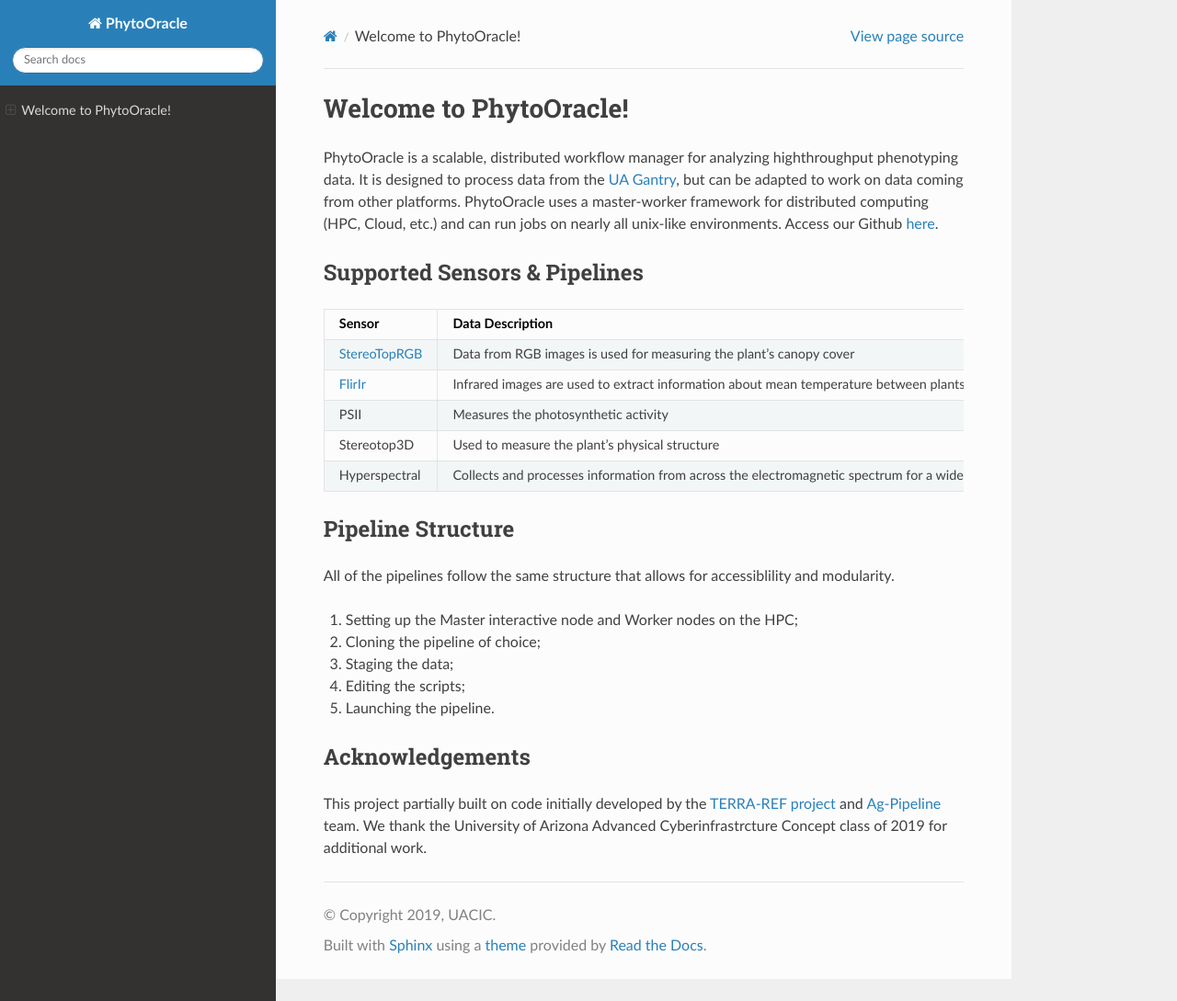
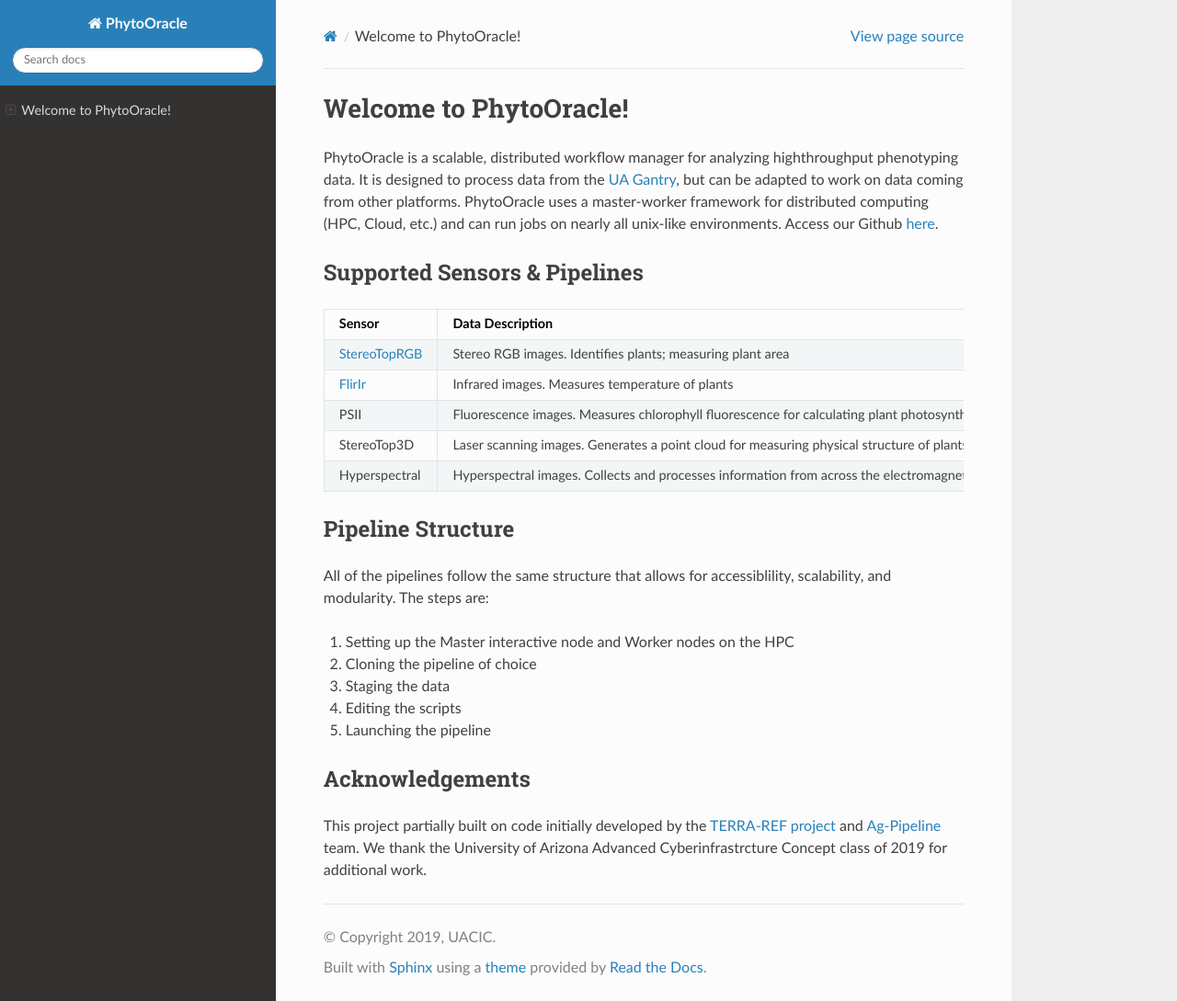
Before and after one commit to LyonsLab/PhytoOracle, a Sphinx documentation site: the page built from docs/index.rst, in a window 1280 px wide and 1089 px high. Shown: the whole window at 92% size. Built offline with Sphinx 7.4.7 and the Read the Docs theme 2.0.0, drawn with Linux system fonts in a browser that asks for light colours.

Commit message:
Update index.rst
Several edits to grammar

```diff
--- a/docs/index.rst
+++ b/docs/index.rst
@@ -21,26 +21,26 @@ Supported Sensors & Pipelines
    * - Sensor
      - Data Description
    * - `StereoTopRGB <https://phytooracle.readthedocs.io/en/latest/4_StereoTopRGB_run.html>`_
-     - Data from RGB images is used for measuring the plant's canopy cover
+     -  Stereo RGB images.  Identifies plants; measuring plant area
    * - `FlirIr <https://phytooracle.readthedocs.io/en/latest/5_FlirIr_run.html>`_
-     - Infrared images are used to extract information about mean temperature between plants
+     - Infrared images. Measures temperature of plants
    * - PSII
-     - Measures the photosynthetic activity
-   * - Stereotop3D
-     - Used to measure the plant's physical structure
+     - Fluorescence images. Measures chlorophyll fluorescence for calculating plant photosynthetic potential.
+   * - StereoTop3D
+     - Laser scanning images.  Generates a point cloud for measuring physical structure of plants.
    * - Hyperspectral
-     - Collects and processes information from across the electromagnetic spectrum for a wide variety of data (e.g. vegetation indices)
+     - Hyperspectral images.  Collects and processes information from across the electromagnetic spectrum for a wide variety of phenotypes (e.g., vegetation indices)
 
 Pipeline Structure
 ==================
 
-All of the pipelines follow the same structure that allows for accessiblility and modularity.
+All of the pipelines follow the same structure that allows for accessiblility, scalability, and modularity.  The steps are:
 
-1. Setting up the Master interactive node and Worker nodes on the HPC;
-2. Cloning the pipeline of choice;
-3. Staging the data;
-4. Editing the scripts;
-5. Launching the pipeline.
+1. Setting up the Master interactive node and Worker nodes on the HPC
+2. Cloning the pipeline of choice
+3. Staging the data
+4. Editing the scripts
+5. Launching the pipeline
 
 Acknowledgements
 ================
```
